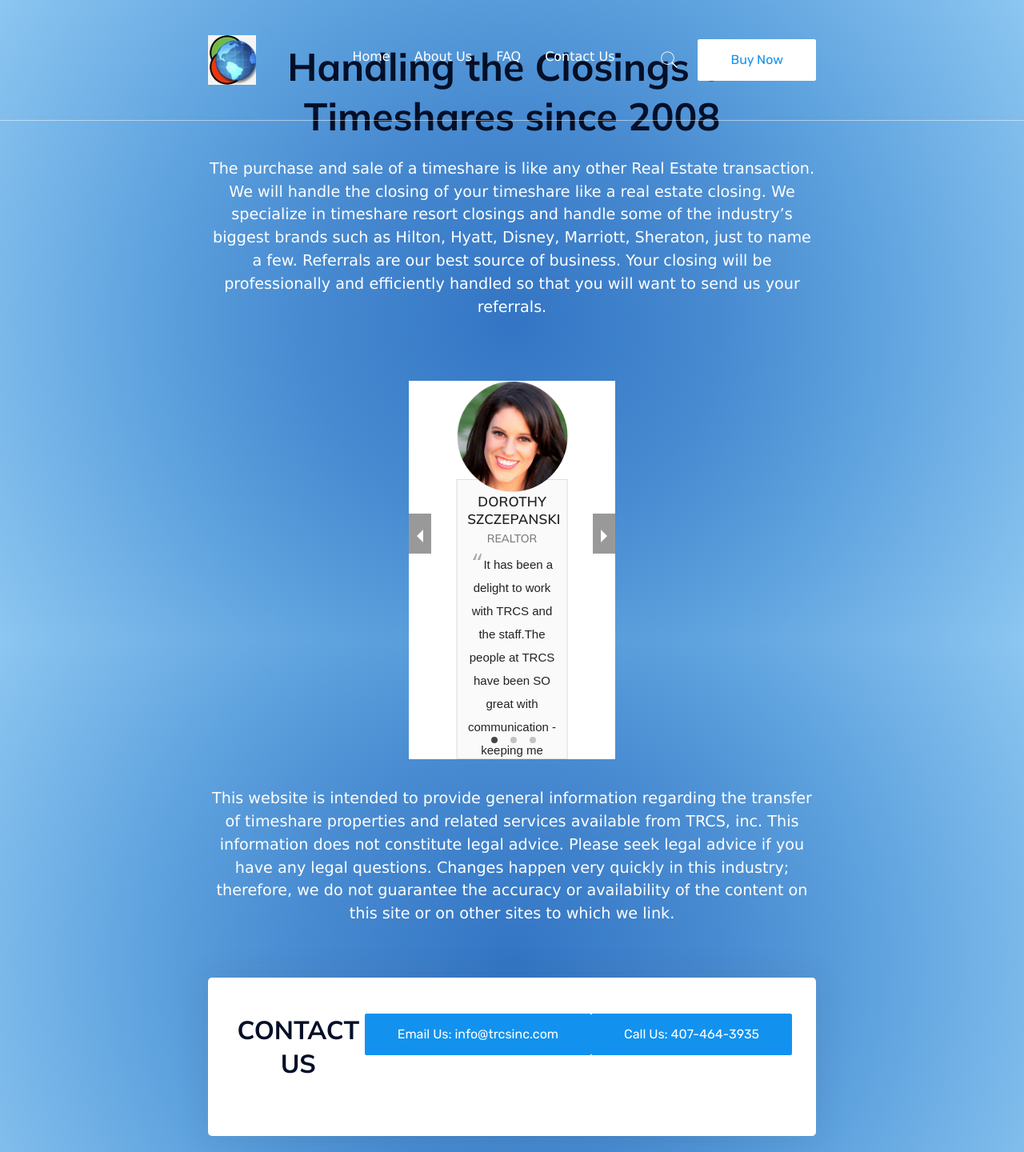
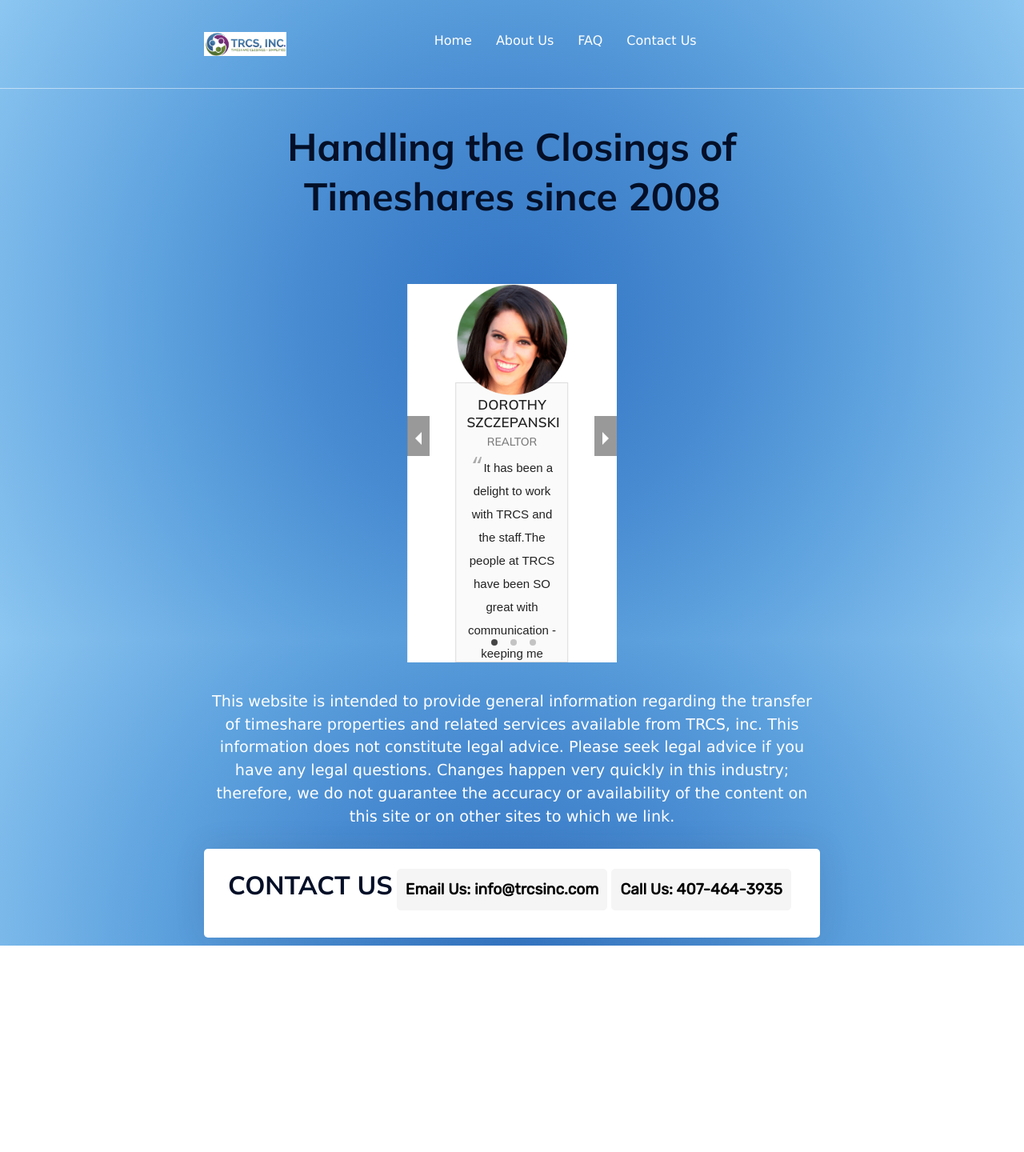
Before and after one commit to N3tRunn3rr/TRCS, a React (Create React App) app: page / in a window 1280 px wide. Shown: the whole page at 80% size. After the commit the page ends 1182 px from the top, so only its background shows below. Built offline with nearby package versions, Linux system fonts and the light colour scheme.

Commit message:
adjusted formatting and changed logo

```diff
--- a/package.json
+++ b/package.json
@@ -3,11 +3,10 @@
   "version": "0.1.0",
   "private": true,
   "dependencies": {
-    "aos": "^2.3.4",
-    "swiper": "^8.3.2",
     "@testing-library/jest-dom": "^5.16.5",
     "@testing-library/react": "^13.4.0",
     "@testing-library/user-event": "^13.5.0",
+    "aos": "^2.3.4",
     "bootstrap": "^5.2.3",
     "react": "^18.2.0",
     "react-accordion-menu": "^1.1.0",
@@ -16,6 +15,8 @@
     "react-responsive-carousel": "^3.2.23",
     "react-router-dom": "^6.10.0",
     "react-scripts": "5.0.1",
+    "sass": "^1.62.1",
+    "swiper": "^8.3.2",
     "web-vitals": "^2.1.4"
   },
   "scripts": {
--- a/src/App.js
+++ b/src/App.js
@@ -6,7 +6,7 @@
 import FAQ from './components/FAQ/FAQ';
 import Home from './components/Home/Home';
 import Contact from "./components/Contact/contact";
-import Header from './partials/header/Header';
+import Header from './components/Header/Header';
 import Footer from './components/Footer';
 
 function App() {
--- a/src/Components/Footer.js
+++ b/src/Components/Footer.js
@@ -1,5 +1,6 @@
 import { Container } from 'react-bootstrap';
 import { useLocation} from 'react-router-dom';
+import '../styles/Footer.css';
 
 const Footer = () => {
   const { pathname } = useLocation();
@@ -8,7 +9,7 @@
 
   return (
     <div>
-    <Container className="text-center mt-5">
+    <Container className="text-center mt-5 footer">
         <div className='contact-info'>
           <h3>CONTACT US</h3>
           <a href='mailto:info@trcsinc.com'><button className='btn btn-primary contact-btn'>Email Us: info@trcsinc.com</button></a>
--- a/src/partials/header/Header.jsx
+++ b/src/Components/Header/Header.jsx
@@ -1,8 +1,6 @@
 import {Fragment, useState, useEffect} from "react";
 import Logo from '../../components/logo/Logo';
 import NavBar from '../../components/NavBar/NavBar';
-import HeaderSearch from '../../components/HeaderSearch/HeaderSearch';
-import Btn from '../../components/Btn/Btn';
 import MobileMenu from "../../components/NavBar/MobileMenu"
 import MainSearch from "../../components/NavBar/MainSearch"
 
@@ -39,17 +37,13 @@
                     <div className="container position-relative">
                         <div className="row justify-content-between align-items-center">
                             <div className="col-xl-2 col-auto order-0">
-                                <Logo
-                                    image={`${process.env.PUBLIC_URL}/header_left.jpg`}
+                                <Logo className="header-logo"
+                                    image={`${process.env.PUBLIC_URL}/TRCS_Logo.jpg`}
                                 />
                             </div>
                             <div className="col-auto col-xl d-flex align-items-center justify-content-xl-center justify-content-end order-2 order-xl-1">
                                 <div className="menu-column-area d-none d-xl-block position-static">
                                     <NavBar />
-                                </div>
-                                <div className="header-search-area ms-xl-7 ms-0">
-
-                                    <HeaderSearch onClick={onSearchHandler}/>
                                 </div>
 
                                 <div className="header-mobile-menu-toggle d-xl-none ms-sm-2">
@@ -59,10 +53,6 @@
                                         <i className="icon-bottom"></i>
                                     </button>
                                 </div>
-                            </div>
-
-                            <div className="col-xl-2 col d-none d-sm-flex justify-content-end order-1 order-xl-2">
-                                <Btn name='Buy Now' />
                             </div>
                         </div>
                     </div>
--- a/src/Components/Home/Home.js
+++ b/src/Components/Home/Home.js
@@ -7,9 +7,6 @@
         <div className='container'>
             <div className='homeContent'>
                 <h1>Handling the Closings of Timeshares since 2008</h1>
-                <p className='welcometext'>
-                The purchase and sale of a timeshare is like any other Real Estate transaction. We will handle the closing of your timeshare like a real estate closing. We specialize in timeshare resort closings and handle some of the industry’s biggest brands such as Hilton, Hyatt, Disney, Marriott, Sheraton, just to name a few. Referrals are our best source of business. Your closing will be professionally and efficiently handled so that you will want to send us your referrals.
-                </p>
                 <br></br>
                 <Testimonials />
                 <br></br>
--- a/src/assets/scss/_header.scss
+++ b/src/assets/scss/_header.scss
@@ -44,6 +44,7 @@
             box-shadow: 0 8px 20px 0 rgba(var(--clr-black-rgb), 0.1);
         }
     }
+
 
     // Header Fluid
     &.header-fluid {
--- a/src/assets/scss/pages/_contact.scss
+++ b/src/assets/scss/pages/_contact.scss
@@ -28,7 +28,7 @@
 .contact-info{
     display: flex;
     align-items: flex-start;
-    padding: 45px 30px 50px;
+    padding: 25px 30px 25px;
     border-radius: 5px;
     background-color: var(--clr-white);
     box-shadow: 0 0 40px rgba(51, 51, 51, 0.1);
--- a/src/styles/About.css
+++ b/src/styles/About.css
@@ -58,3 +58,7 @@
   padding: 0;
   padding-left: 20px;
 }
+
+.aboutcontainer {
+  padding-top: 80px;
+}
--- a/src/styles/FAQ.css
+++ b/src/styles/FAQ.css
@@ -8,7 +8,8 @@
     font-family: Verdana, Geneva, Tahoma, sans-serif;
     font-size: 20px;
     background: rgb(51, 117, 196);
-background: radial-gradient(circle, rgba(51, 117, 196, 1) 0%, rgba(72, 139, 209, 1) 35%, rgba(94, 162, 222, 1) 60%, rgba(140, 198, 241, 1) 100%);
+    background: radial-gradient(circle, rgba(51, 117, 196, 1) 0%, rgba(72, 139, 209, 1) 35%, rgba(94, 162, 222, 1) 60%, rgba(140, 198, 241, 1) 100%);
+    padding-top: 120px;
   }
 
   h1 {
--- a/src/styles/Footer.css
+++ b/src/styles/Footer.css
@@ -6,7 +6,11 @@
     cursor: pointer;
     font-size: 1.2rem;
     font-weight: 600;
-    margin: 0 0.5rem;
-    padding: 0.5rem 1rem;
+    margin: 0 0 0 5px;
+    padding: 10px 10px;
     transition: all 0.3s ease-in-out;
 }
+
+.footer {
+    padding-bottom: 10px;
+}
--- a/src/styles/Home.css
+++ b/src/styles/Home.css
@@ -1,11 +1,11 @@
 .container {
     max-width: 800px;
     margin: 0 auto;
-    padding: 20px;
   }
 
   .homeContent {
     text-align: center;
+    padding-top: 0px;
   }
 
   h1 {
```
Also changed, not shown: public/TRCS_Logo.jpg (added), 1 other file (tests, documents, lock files or other folders).
